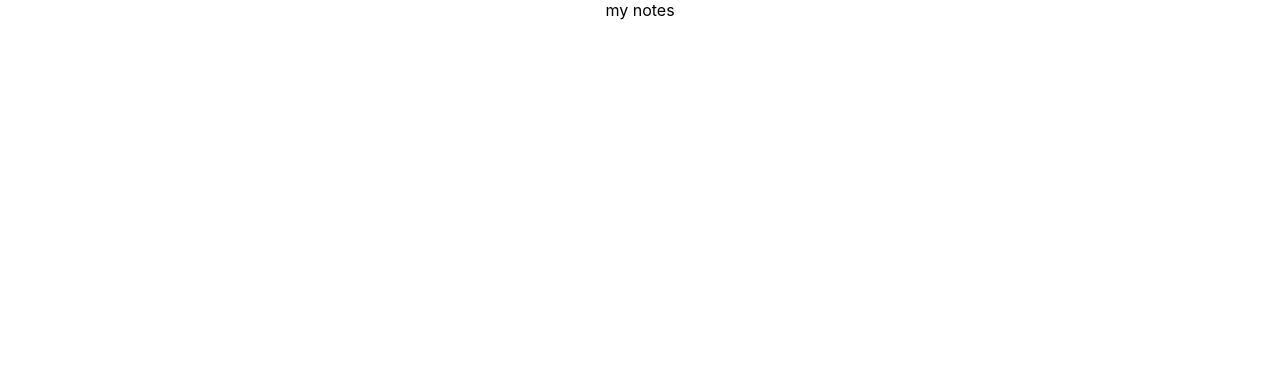
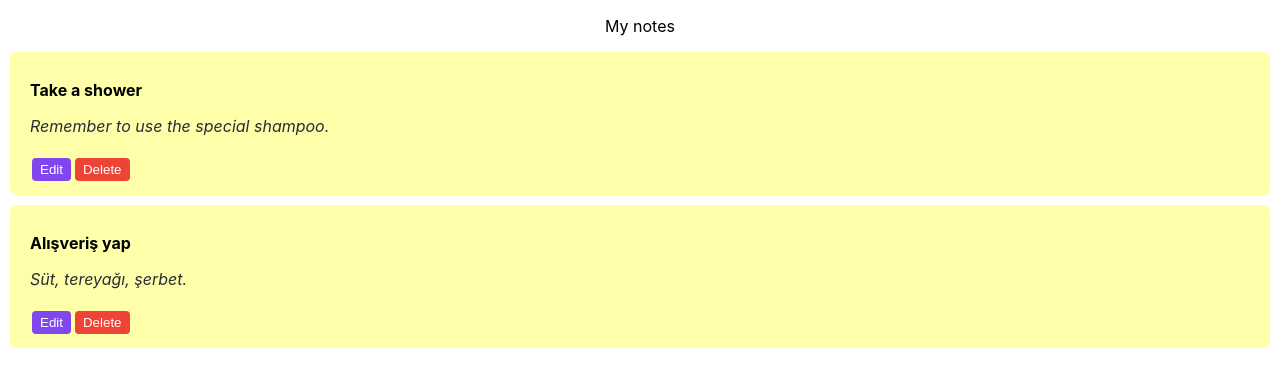
Before and after one commit to BartCzech/React.js-Notes-Project, a React (Create React App) app in the folder frontend/: page / in a window 1280 px wide. Shown: the top 386 px of the page. Built offline with nearby package versions, Linux system fonts and the light colour scheme.

Commit message:
Basic frontend (Notes.js and Note.js) added.

```diff
--- /dev/null
+++ b/frontend/src/components/Notes/Note/Note.js
@@ -0,0 +1,14 @@
+import React from "react";
+
+function Note(props) {
+  return (
+    <div className="note">
+      <p>{props.title}</p>
+      <div className="description">{props.body}</div>
+      <button>Edit</button>
+      <button className="delete">Delete</button>
+    </div>
+  );
+}
+
+export default Note;
--- /dev/null
+++ b/frontend/src/components/Notes/Notes.css
@@ -0,0 +1,36 @@
+.note {
+    background-color: #ffa;
+    border-radius: 6px;
+    padding: 12px 20px;
+    text-align: left;
+    margin: 10px;
+}
+.description {
+    display: block;
+    color: #282c34;
+    font-style: italic;
+    margin-bottom: 20px;
+}
+.note p {
+    color: #000;
+    font-weight: bold;
+    cursor: pointer;
+}
+.note button {
+    margin: 2px;
+    background-color: rgb(129,70,240);
+    color: #fff;
+    border: 0;
+    border-radius: 4px;
+    padding: 4px 8px;
+    cursor: pointer;
+}
+.note button:hover {
+    background-color: rgb(129,70,200);
+}
+.note button.delete {
+    background-color: rgb(238,67,55);
+}
+.note button.delete:hover {
+    background-color: rgb(223,57,45);
+}
--- a/frontend/src/components/Notes/Notes.js
+++ b/frontend/src/components/Notes/Notes.js
@@ -1,10 +1,32 @@
 import React from "react";
+import "./Notes.css";
+import Note from "./Note/Note";
 
 class Notes extends React.Component {
+  constructor(props) {
+    super(props);
+
+    this.notes = [
+      {
+        id: "2323",
+        title: "Take a shower",
+        body: "Remember to use the special shampoo.",
+      },
+      {
+        id: "2324",
+        title: "Alışveriş yap",
+        body: "Süt, tereyağı, şerbet.",
+      },
+    ];
+  }
   render() {
     return (
       <div>
-                my notes
+        <p>My notes</p>
+
+        {this.notes.map((note) => {
+          return <Note title={note.title} body={note.body} id={note.id} />;
+        })}
       </div>
     );
   }
```
Lines whose indentation alone changed are shown as unchanged.
